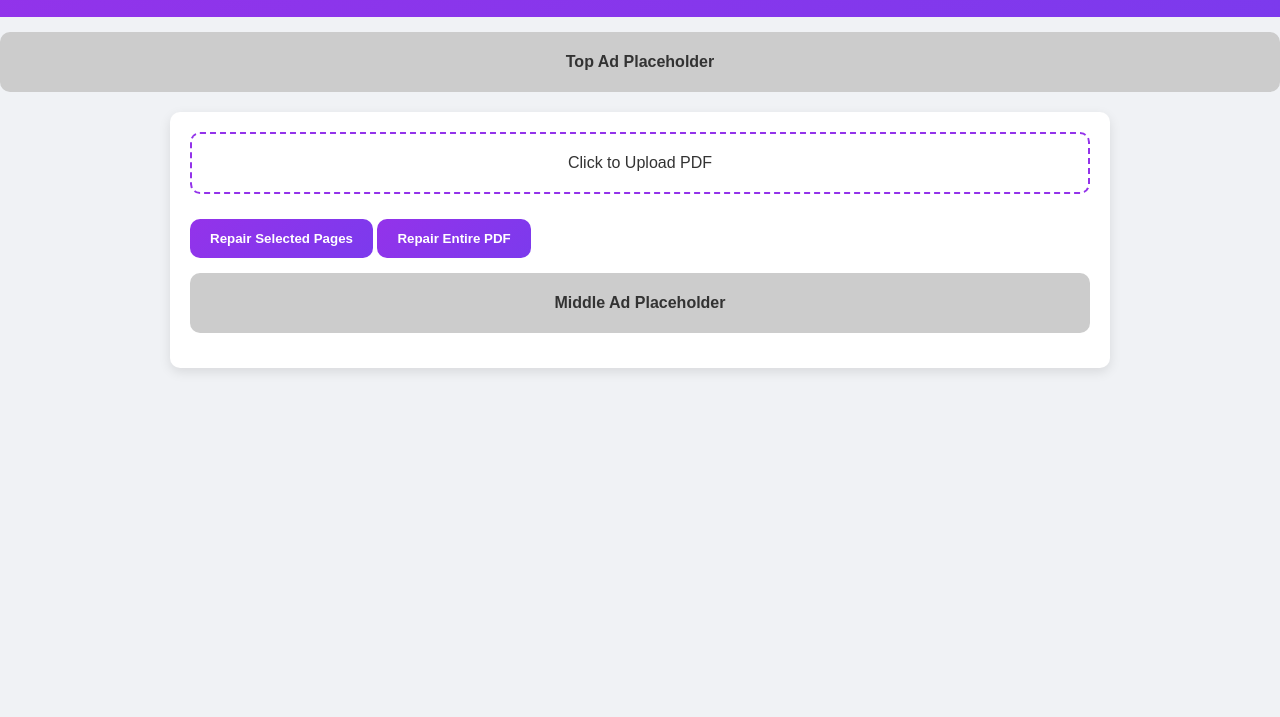
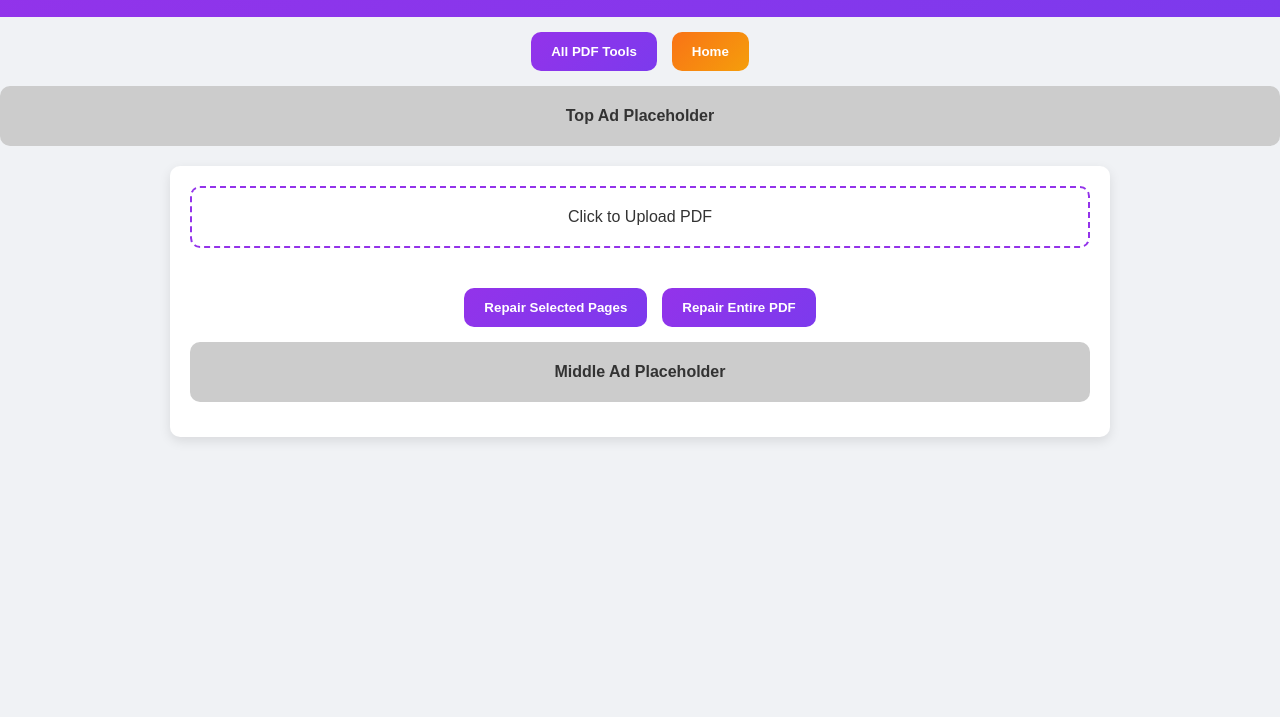
Before and after one commit to easyusehub/Repair-PDF, a plain HTML site: page index.html in a window 1280 px wide. Shown: the part 83-800 px from the top of the page. Drawn offline with nearby package versions, Linux system fonts and the light colour scheme.

Commit message:
Update index.html

```diff
--- a/index.html
+++ b/index.html
@@ -3,31 +3,50 @@
 <head>
 <meta charset="UTF-8">
 <meta name="viewport" content="width=device-width, initial-scale=1.0">
-<title>Repair PDF PRO - Full & Partial Repair</title>
+<title>Repair PDF </title>
 <meta name="description" content="Repair PDF files online. Choose individual pages or repair the entire PDF with multi-page preview and download.">
 <style>
 body { font-family: Arial,sans-serif; background:#f0f2f5; margin:0; color:#333; }
 header { background: linear-gradient(135deg,#9333ea,#7c3aed); color:#fff; text-align:center; padding:20px; }
 header h1 { margin:0; font-size:2rem; }
 header p { margin:5px 0 0; font-size:1rem; }
-.container { max-width:900px; margin:20px auto; padding:20px; background:#fff; border-radius:10px; box-shadow:0 4px 12px rgba(0,0,0,0.1);}
-.upload { border:2px dashed #9333ea; padding:20px; text-align:center; cursor:pointer; border-radius:10px; transition:0.3s; }
+.button-group { display:flex; justify-content:center; gap:15px; margin:15px 0; flex-wrap:wrap; }
+.button-group a { text-decoration:none; }
+.button-group button { padding:12px 20px; border:none; border-radius:10px;
+                       font-weight:600; cursor:pointer; transition:0.3s; color:#fff; }
+.button-group button:hover { transform: scale(1.05); }
+.all-tools-btn { background: linear-gradient(135deg,#9333ea,#7c3aed); }
+.home-btn { background: linear-gradient(135deg,#f97316,#f59e0b); }
+.container { max-width:900px; margin:20px auto; padding:20px; background:#fff;
+             border-radius:10px; box-shadow:0 4px 12px rgba(0,0,0,0.1);}
+.upload { border:2px dashed #9333ea; padding:20px; text-align:center; cursor:pointer;
+         border-radius:10px; transition:0.3s; }
 .upload:hover { background:#f9f9f9; }
 .viewer { display:flex; flex-wrap:wrap; gap:10px; margin-top:15px; }
 .pdfPage { position:relative; width:48%; border:1px solid #ccc; border-radius:10px; overflow:hidden; }
 canvas { width:100%; display:block; }
 .pageCheckbox { position:absolute; top:10px; left:10px; background:#fff; border-radius:5px; padding:2px 6px; font-weight:bold; }
-button { margin-top:10px; padding:12px 20px; border:none; border-radius:10px; background: linear-gradient(135deg,#9333ea,#7c3aed); color:#fff; font-weight:600; cursor:pointer; transition:0.3s; }
-button:hover { transform: scale(1.05); }
+button.tool-btn { margin-top:10px; padding:12px 20px; border:none; border-radius:10px;
+                  background: linear-gradient(135deg,#9333ea,#7c3aed); color:#fff; font-weight:600; cursor:pointer; transition:0.3s; }
+button.tool-btn:hover { transform: scale(1.05); }
 .ad-placeholder { background:#ccc; height:60px; border-radius:10px; display:flex; align-items:center; justify-content:center; font-weight:bold; margin:15px 0; }
 </style>
 </head>
 <body>
 
 <header>
-<h1>Repair PDF PRO</h1>
+<h1>Repair PDF </h1>
 <p>Choose individual pages or repair the entire PDF</p>
 </header>
+
+<div class="button-group">
+  <a href="https://easyusehub.blogspot.com/p/free-pdf-tools-easyusehub.html?m=1">
+    <button class="all-tools-btn">All PDF Tools</button>
+  </a>
+  <a href="https://easyusehub.blogspot.com/?m=1">
+    <button class="home-btn">Home</button>
+  </a>
+</div>
 
 <div class="ad-placeholder">Top Ad Placeholder</div>
 
@@ -38,10 +57,12 @@ button:hover { transform: scale(1.05); }
 
 <div class="viewer" id="pdfViewer"></div>
 
-<div class="controls">
-<button id="repairSelectedBtn">Repair Selected Pages</button>
-<button id="repairAllBtn">Repair Entire PDF</button>
-<a id="downloadLink" style="display:none;" download="repaired.pdf">Download Repaired PDF</a>
+<div class="button-group">
+<button id="repairSelectedBtn" class="tool-btn">Repair Selected Pages</button>
+<button id="repairAllBtn" class="tool-btn">Repair Entire PDF</button>
+<a id="downloadLink" style="display:none;" download="repaired.pdf">
+  <button class="tool-btn">Download Repaired PDF</button>
+</a>
 </div>
 
 <div class="ad-placeholder">Middle Ad Placeholder</div>
@@ -127,7 +148,6 @@ async function repairPages(pages){
 
   downloadLink.href = newPdf.output('bloburl');
   downloadLink.style.display = 'inline-block';
-  downloadLink.innerText = 'Download Repaired PDF';
   alert('PDF repair ready!');
 }
 
```
